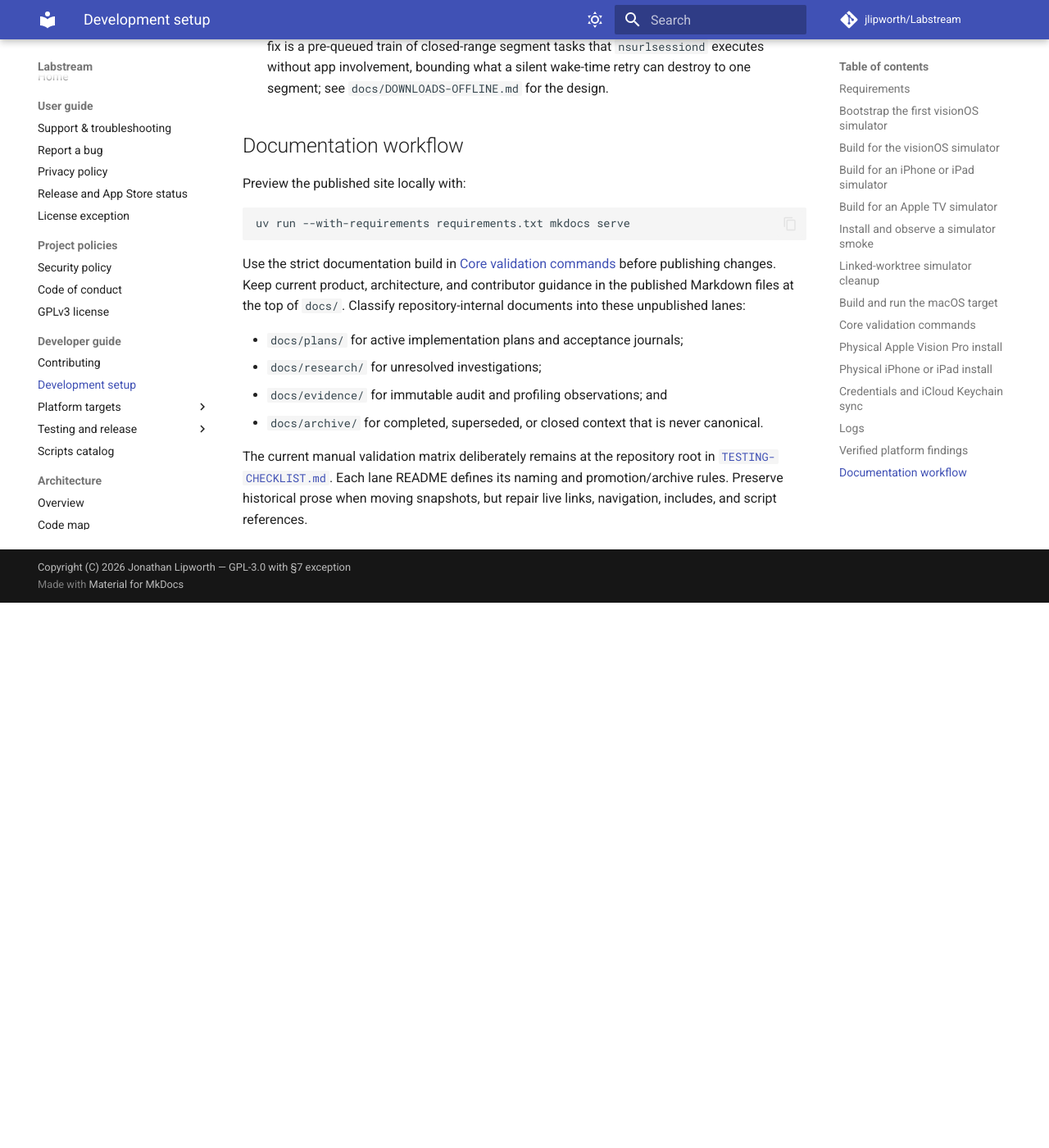
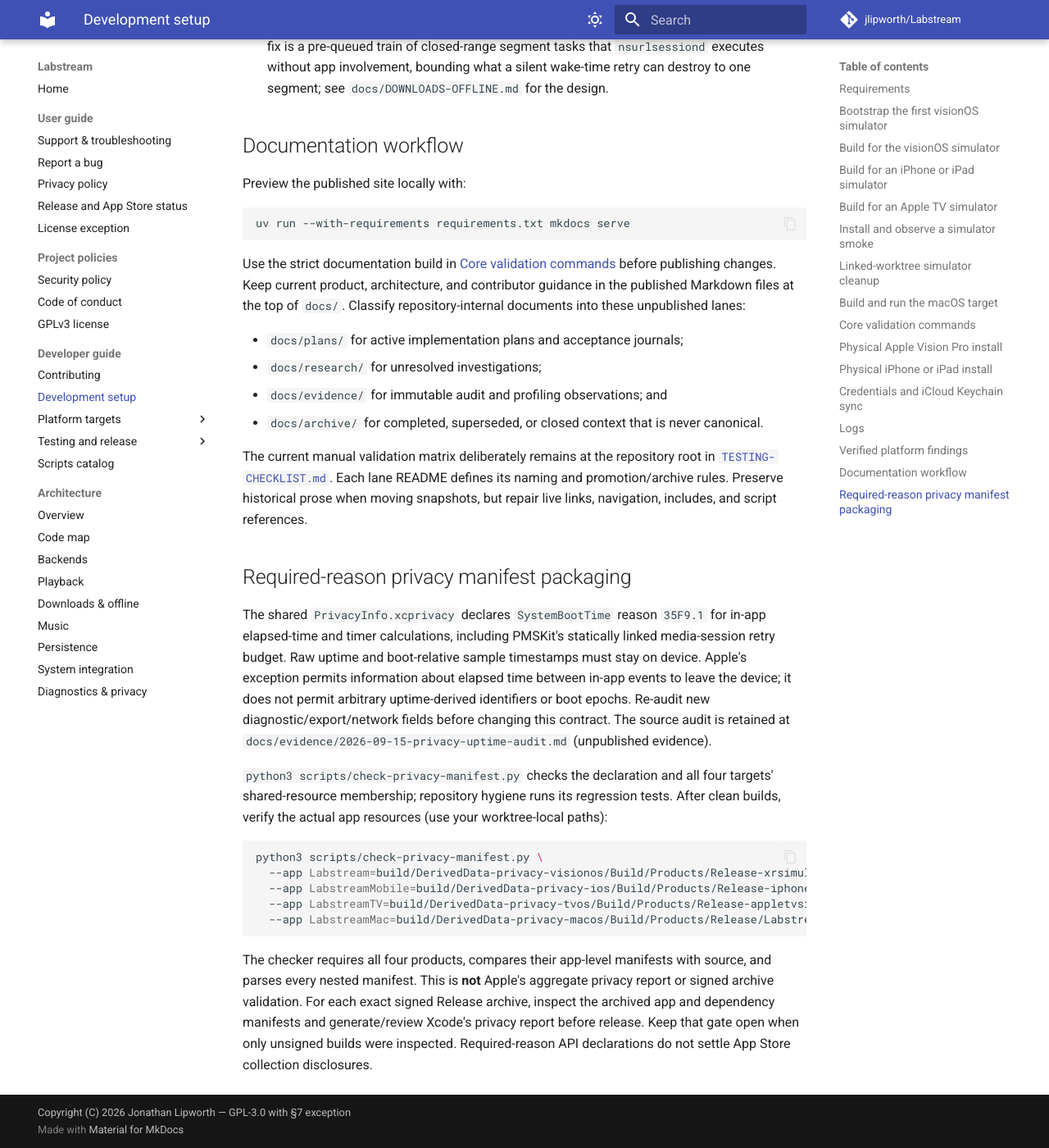
Before and after one commit to jlipworth/Labstream, an MkDocs documentation site: the page built from docs/DEVELOPMENT.md, in a window 1280 px wide and 1400 px high, scrolled down 13062 px. Shown: the whole window at 82% size. Built offline with MkDocs 1.6.1 and Material for MkDocs 9.7.7, drawn with Linux system fonts in a browser that asks for light colours; comment, search, counter and statistics services are not loaded; before the commit the page ends 13797 px from its top, so only the background shows below that.

Commit message:
fix: declare required-reason system uptime usage (#328)
## Summary
- Add SystemBootTime / `35F9.1` to the shared privacy manifest; no
runtime or playback changes.
- Audit all production uptime uses, including PMSKit retry timers, local
raw baselines and exported in-app intervals against Apple's off-device
exception.
- Add source/four-product packaging regression checks and narrow
development/release guidance.

Refs #326 (intentionally not auto-closing: signed archive acceptance
remains open). #325 collection/review-demo disclosure work is separate;
no App Store Connect answers or policy changes are included.

## Verification
- Canonical hermetic PMSKit: 121 XCTest + 1,707 Swift Testing tests
passed; no live probes/media transcodes.
- Four privacy regression tests; strict MkDocs, rendered links, Mermaid
and repository hygiene passed.
- Clean unsigned **Release** builds: visionOS Simulator, iOS Simulator,
tvOS Simulator, arm64 macOS. Fresh executable mtimes verified.
- All four actual app manifests match source; each product includes the
expected Crypto dependency manifest (empty required-API/collection
arrays, tracking false). Packaging checker validates platform identity
and nested plist readability.
- Passive iPhone Release install/launch: installed UUID matched, process
alive, expected unauthenticated screen visually inspected, no
fatal/assertion/uncaught-exception markers. Owned simulator shut
down/deleted; no staged Mac app remains.

## Remaining gates / limits
- **Exact signed Release archive manifests and Xcode aggregate privacy
reports for all four platforms are not verified.** Unsigned packaged
resources are not archive/signing validation. Keep #326 open until this
acceptance item is satisfied.
- Native affected matrix conservatively selects hosted/UI lanes as well;
those broad suites were not run for this resource-only fix. No visionOS
launch claimed (main golden simulator-id file unavailable); no Mac
launch claimed. No hardware/live-backend acceptance implied.
- No signing/account/server changes, archive upload, version bump, tag,
merge or issue closure.

Sanitized data-flow and validation evidence:
`docs/evidence/2026-09-15-privacy-uptime-audit.md`. Private
build/log/screenshot artifacts are not published.

Co-authored-by: Jonathan Lipworth <yoyoyopop40@gmail.com>

````diff
--- a/docs/DEVELOPMENT.md
+++ b/docs/DEVELOPMENT.md
@@ -611,3 +611,33 @@
 [`TESTING-CHECKLIST.md`](https://github.com/jlipworth/Labstream/blob/main/TESTING-CHECKLIST.md).
 Each lane README defines its naming and promotion/archive rules. Preserve historical prose when
 moving snapshots, but repair live links, navigation, includes, and script references.
+
+## Required-reason privacy manifest packaging
+
+The shared `PrivacyInfo.xcprivacy` declares `SystemBootTime` reason `35F9.1` for
+in-app elapsed-time and timer calculations, including PMSKit's statically linked
+media-session retry budget. Raw uptime and boot-relative sample timestamps must
+stay on device. Apple's exception permits information about elapsed time between
+in-app events to leave the device; it does not permit arbitrary uptime-derived
+identifiers or boot epochs. Re-audit new diagnostic/export/network fields before
+changing this contract. The source audit is retained at
+`docs/evidence/2026-09-15-privacy-uptime-audit.md` (unpublished evidence).
+
+`python3 scripts/check-privacy-manifest.py` checks the declaration and all four
+targets' shared-resource membership; repository hygiene runs its regression tests.
+After clean builds, verify the actual app resources (use your worktree-local paths):
+
+```sh
+python3 scripts/check-privacy-manifest.py \
+  --app Labstream=build/DerivedData-privacy-visionos/Build/Products/Release-xrsimulator/Labstream.app \
+  --app LabstreamMobile=build/DerivedData-privacy-ios/Build/Products/Release-iphonesimulator/Labstream.app \
+  --app LabstreamTV=build/DerivedData-privacy-tvos/Build/Products/Release-appletvsimulator/Labstream.app \
+  --app LabstreamMac=build/DerivedData-privacy-macos/Build/Products/Release/Labstream.app
+```
+
+The checker requires all four products, compares their app-level manifests with
+source, and parses every nested manifest. This is **not** Apple's aggregate privacy
+report or signed archive validation. For each exact signed Release archive, inspect
+the archived app and dependency manifests and generate/review Xcode's privacy report
+before release. Keep that gate open when only unsigned builds were inspected.
+Required-reason API declarations do not settle App Store collection disclosures.
````
Also changed, not shown: docs/RELEASES.md (+6 -0 lines), docs/evidence/2026-09-15-privacy-uptime-audit.md (added, +96 -0 lines), 3 other files.
